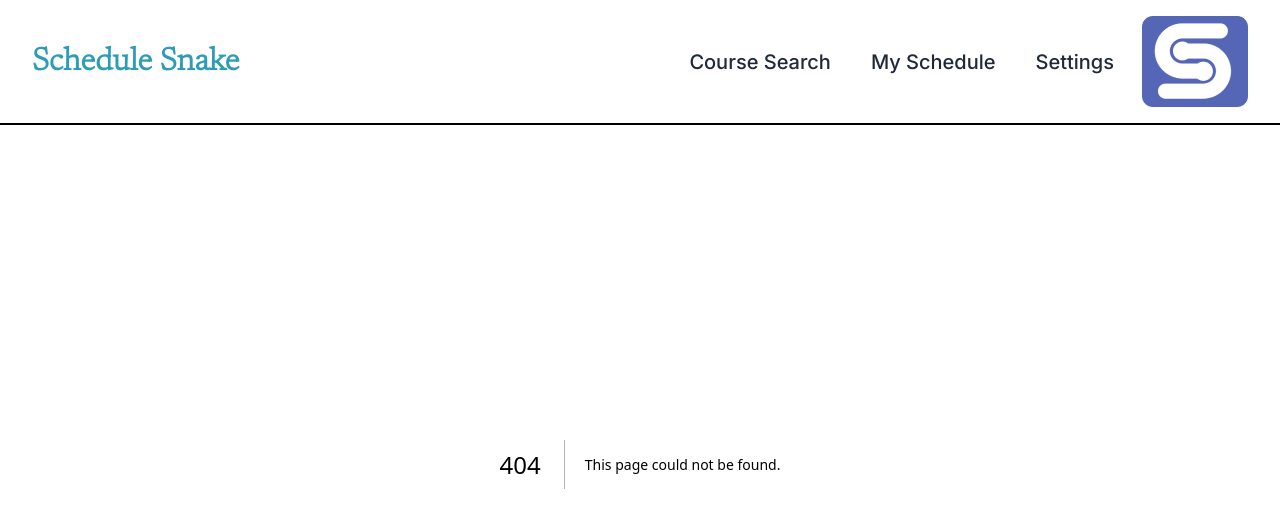
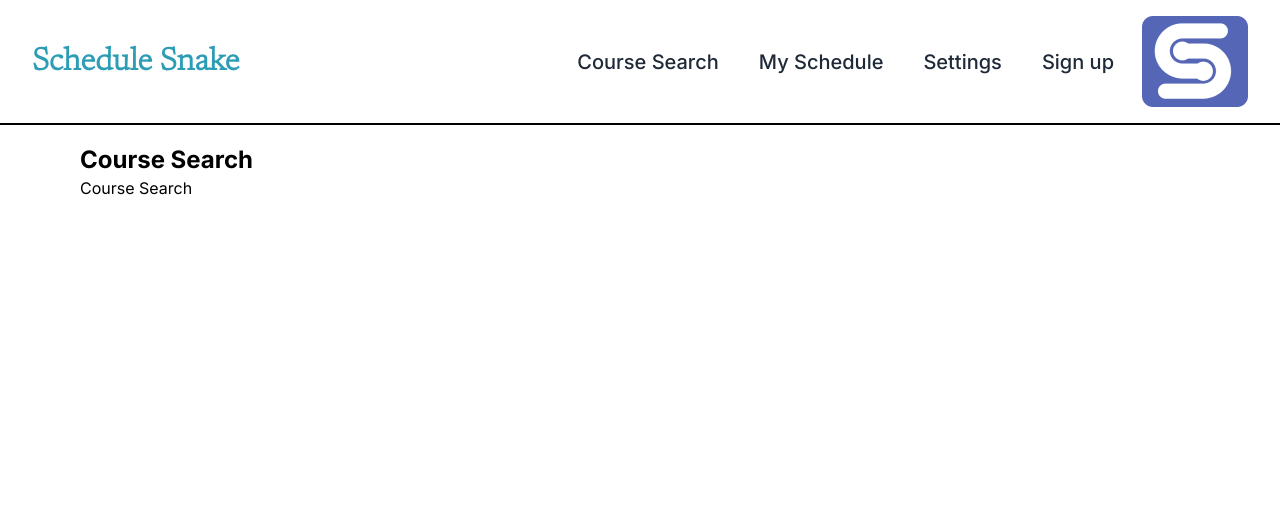
Before and after one commit to willofcode/Schedule-snake, a Next.js app: page /pages/course-search in a window 1280 px wide. Before the commit this address had no page. Shown: the top 528 px of the page. Built offline with nearby package versions, Linux system fonts and the light colour scheme.

Commit message:
adding basic dir layout for pages

```diff
--- a/src/app/layout.tsx
+++ b/src/app/layout.tsx
@@ -1,7 +1,7 @@
 import type { Metadata } from "next";
 import { Inter } from "next/font/google";
 import "./globals.css";
-import Navbar from "./Navbar";
+import Navbar from "../components/Navbar";
 
 const inter = Inter({ subsets: ["latin"] });
 
--- /dev/null
+++ b/src/app/pages/course-search/page.tsx
@@ -0,0 +1,13 @@
+import React from 'react';
+
+const CourseSearch = () => {
+    return (
+        <div className="p-20 bg-white min-h-screen ">
+            <h1 className="text-2xl font-bold">Course Search</h1>
+            <p>Course Search</p>
+        </div>
+    );
+};
+
+export default CourseSearch;
+//flex  flex-col items-center justify-between
--- /dev/null
+++ b/src/app/pages/my-schedule/page.tsx
@@ -0,0 +1,12 @@
+import React from 'react';
+
+const Schedule = () => {
+    return (
+        <div className="p-6">
+            <h1 className="text-2xl font-bold">My Schedule</h1>
+            <p>My Schedule</p>
+        </div>
+    );
+};
+
+export default Schedule;
--- a/src/app/Navbar.tsx
+++ b/src/components/Navbar.tsx
@@ -12,14 +12,17 @@ const Navbar = () => {
                         </Link>
                     </div>
                     <div className="flex space-x-4 items-center">
-                        <Link href="/course-search" className="text-[20px] text-gray-800 hover:text-teal-500 px-3 py-2 rounded-md font-medium">
+                        <Link href="/pages/course-search" className="text-[20px] text-gray-800 hover:text-teal-500 px-3 py-2 rounded-md font-medium">
                             Course Search
                         </Link>
-                        <Link href="/my-schedule" className="text-[20px] text-gray-800 hover:text-teal-500 px-3 py-2 rounded-md font-medium">
+                        <Link href="/pages/my-schedule" className="text-[20px] text-gray-800 hover:text-teal-500 px-3 py-2 rounded-md font-medium">
                             My Schedule
                         </Link>
-                        <Link href="/settings" className="text-[20px] text-gray-800 hover:text-teal-500 px-3 py-2 rounded-md font-medium">
+                        <Link href="/pages/settings" className="text-[20px] text-gray-800 hover:text-teal-500 px-3 py-2 rounded-md font-medium">
                             Settings
+                        </Link>
+                        <Link href="/pages/sign-up" className="text-[20px] text-gray-800 hover:text-teal-500 px-3 py-2 rounded-md font-medium">
+                            Sign up
                         </Link>
                         <div className="flex items-center">
                             <Image
```
Also changed, not shown: src/app/pages/settings/page.tsx (added), src/app/pages/sign-up/page.tsx (added).
